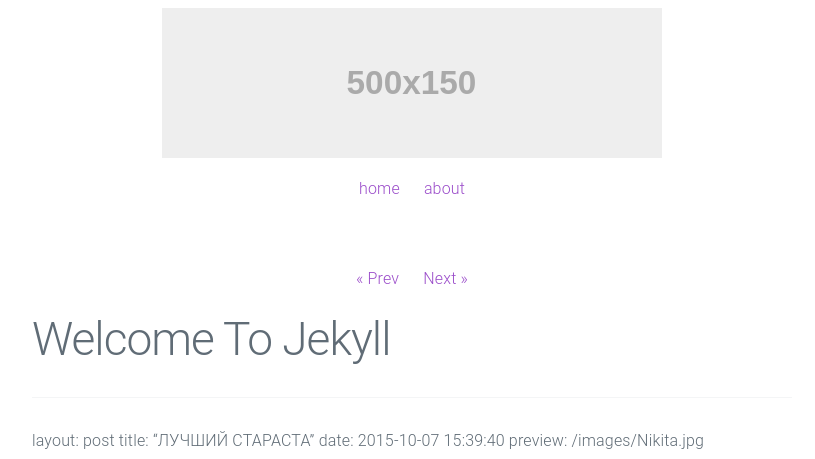
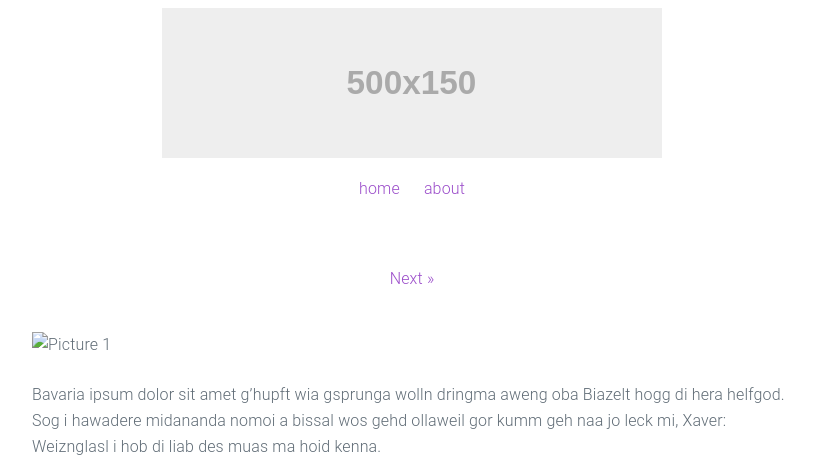
Before and after one commit to VezdeEast/vezdeeast.github.io, a Jekyll site: the page built from _posts/2015-10-07-welcome-to-jekyll.markdown, in a window 1280 px wide. Shown: the top 459 px of the page, without its empty margins (228-1043 px from the left). Built offline with Jekyll 4.4.1, drawn with Linux system fonts in a browser that asks for light colours; our own code applies the rules of GitHub Pages for plain Markdown files; grey boxes are pictures that could not be loaded.

Commit message:
Update 2015-10-07-welcome-to-jekyll.markdown

```diff
--- a/_posts/2015-10-07-welcome-to-jekyll.markdown
+++ b/_posts/2015-10-07-welcome-to-jekyll.markdown
@@ -1,9 +1,10 @@
 ---
 layout: post
-title:  "ЛУЧШИЙ СТАРАСТА"
-date:   2015-10-07 15:39:40
-preview: /images/Nikita.jpg
+title:  ""
+date:   2019-02-03 15:39:40
+preview:
+---
 
-![Picture 1](/images/Nikita.jpg)
+![Picture 1]()
 
 Bavaria ipsum dolor sit amet g’hupft wia gsprunga wolln dringma aweng oba Biazelt hogg di hera helfgod. Sog i hawadere midananda nomoi a bissal wos gehd ollaweil gor kumm geh naa jo leck mi, Xaver: Weiznglasl i hob di liab des muas ma hoid kenna.
```
